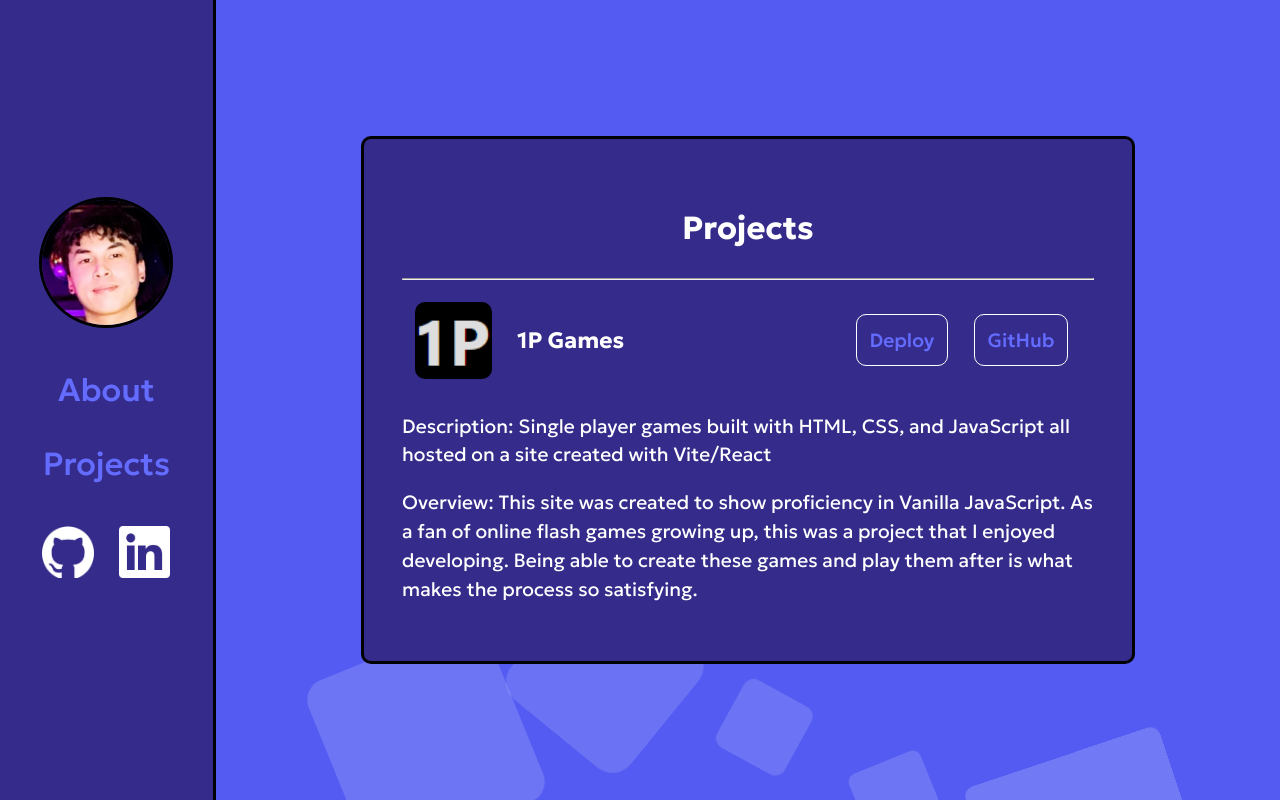
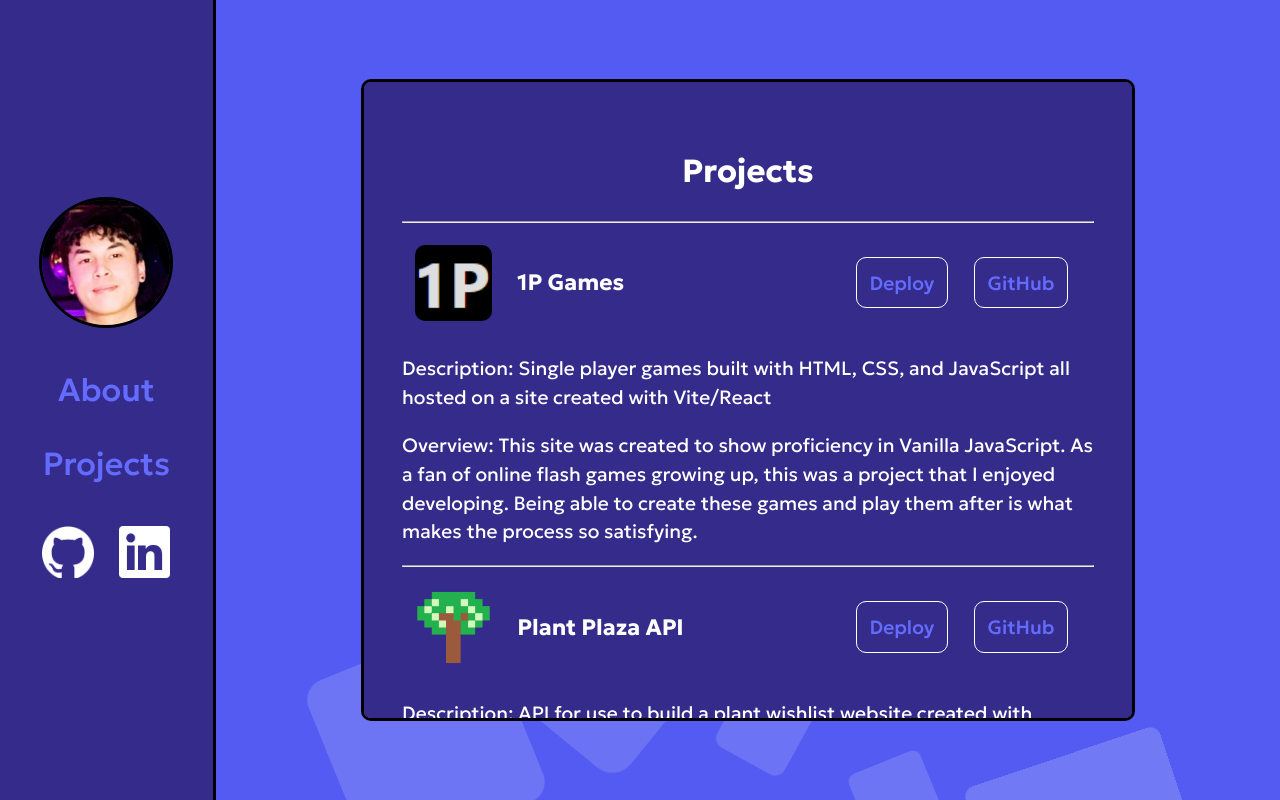
Before and after one commit to Trile16/personal-site, a React (Vite) app: page /projects in a window 1280 px wide. Built offline with nearby package versions, Linux system fonts and the light colour scheme.

Commit message:
added plant plaza api to projects

```diff
--- a/src/Projects.jsx
+++ b/src/Projects.jsx
@@ -1,6 +1,7 @@
 import React from "react";
 import "./Projects.css";
 import onepgames from "./assets/1p-games-preview.png";
+import plantplaza from "./assets/plant-plaza-preview.png";
 
 const Projects = () => {
   return (
@@ -42,6 +43,42 @@ const Projects = () => {
             and play them after is what makes the process so satisfying.
           </p>
         </div>
+        <hr />
+        <div className="card">
+          <div className="project-header">
+            <div className="project-title">
+              <img className="project-image" src={plantplaza} />
+              <h3 className="project-name">Plant Plaza API</h3>
+            </div>
+            <div>
+              <a
+                className="project-links"
+                href="https://plant-plaza-api.fly.dev"
+                target="_blank"
+              >
+                Deploy
+              </a>
+              <a
+                className="project-links"
+                href="https://github.com/Trile16/plant-plaza-backend"
+                target="_blank"
+              >
+                GitHub
+              </a>
+            </div>
+          </div>
+          <p>
+            Description: API for use to build a plant wishlist website created
+            with Node.js, PostgreSQL, Express, and static HTML and CSS.
+          </p>
+          <p>
+            Overview: This site was created to show proficiency in backend
+            development. I love plants, so I built this project to create a
+            database for a list of house plants that I can store on a wishlist.
+            This documentation can be viewed on the deploy and can used to build
+            out a frontend application.
+          </p>
+        </div>
       </div>
     </div>
   );
```
Also changed, not shown: src/assets/plant-plaza-preview.png (added).
